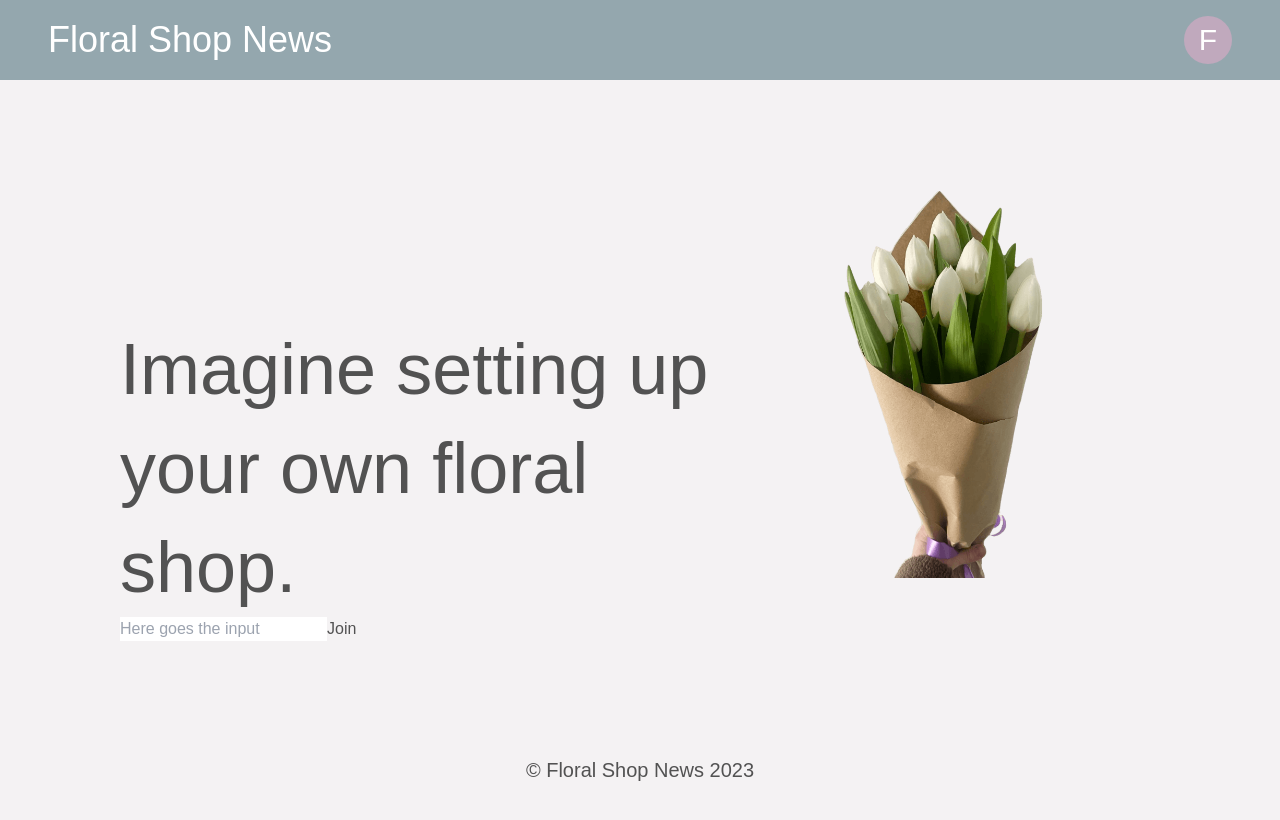
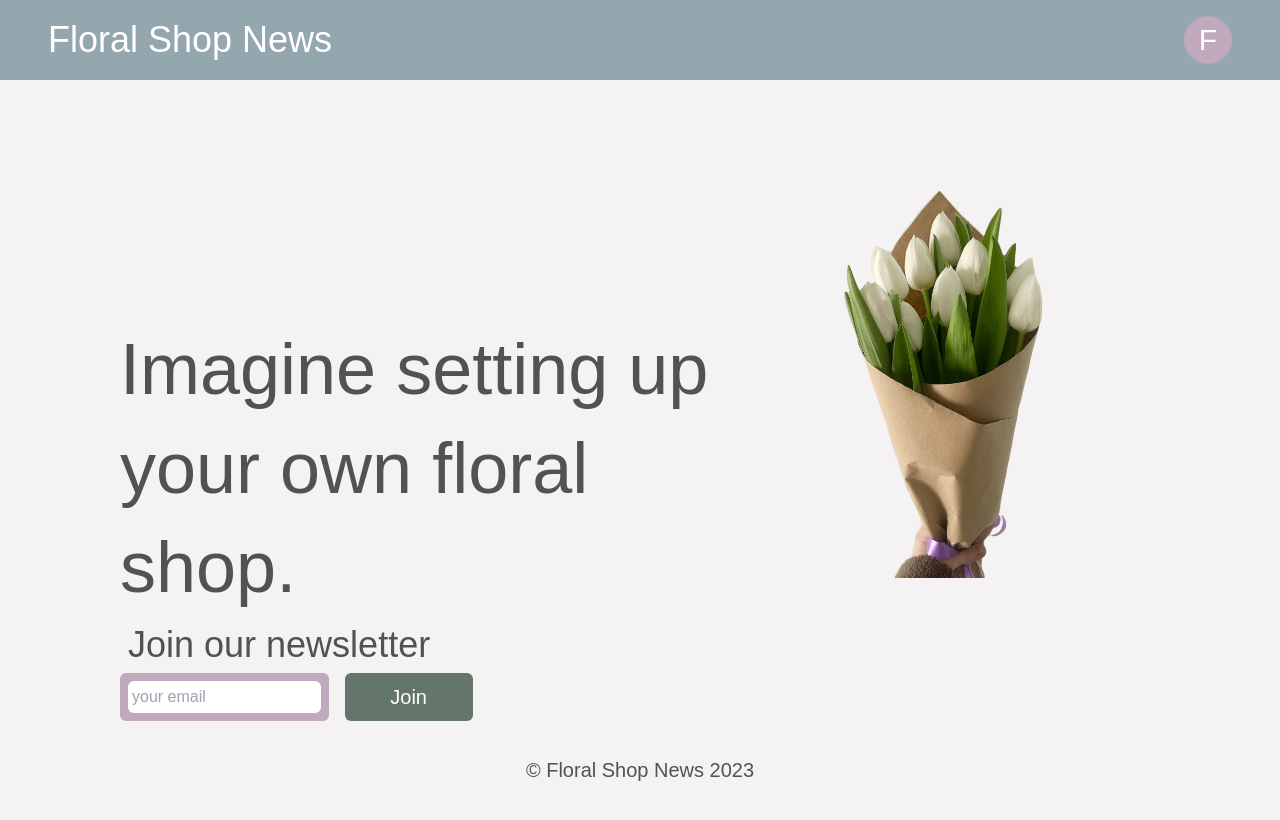
Before and after one commit to tinkereryorch/newsletter-landing-page, a Next.js app: page /landing_page in a window 1280 px wide. Shown: the top 820 px of the page. Built offline with nearby package versions, Linux system fonts and the light colour scheme; a web font is replaced by a local one.

Commit message:
Styled input and button

```diff
--- a/src/components/mainDisplay.js
+++ b/src/components/mainDisplay.js
@@ -4,10 +4,13 @@ export default function MainDisplay() {
             <section className="action-section pt-60">
                 <section className="copy-section px-10">
                     <p className="text-7xl leading-snug">Imagine setting up your own floral shop.</p>
+                    <p className="text-4xl px-2 py-2">Join our newsletter</p>
                 </section>
-                <section className="form-section px-10">
-                    <input placeholder="Here goes the input" />
-                    <button>Join</button>
+                <section className="flex form-section px-10">
+                    <section className="bg-floral-purple p-2 rounded-md w-4/12">
+                        <input className="rounded-md p-1 w-full"placeholder="your email" />
+                    </section>
+                    <button className="ml-4 rounded-md p-1 w-32 text-white text-xl bg-floral-olive">Join</button>
                 </section>
             </section>
             <figure className="figure-section py-20 pr-20">
```
